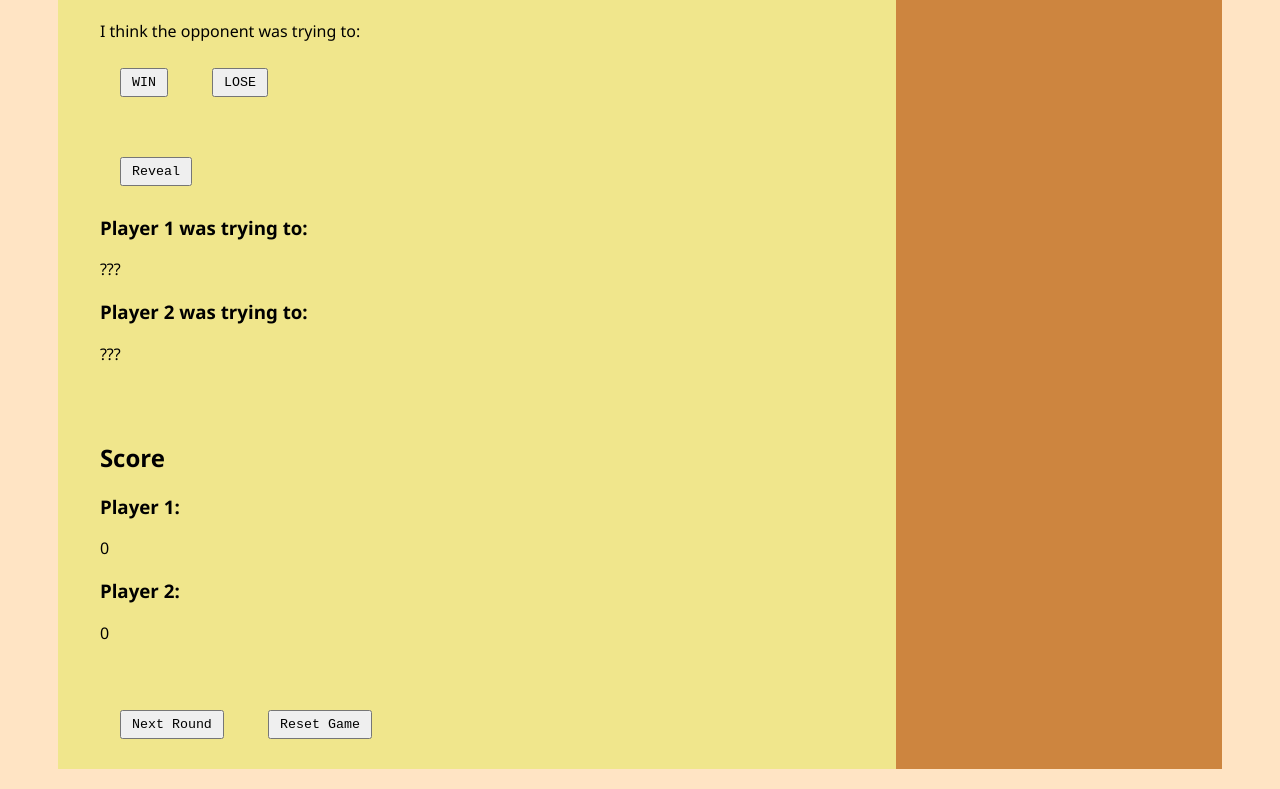
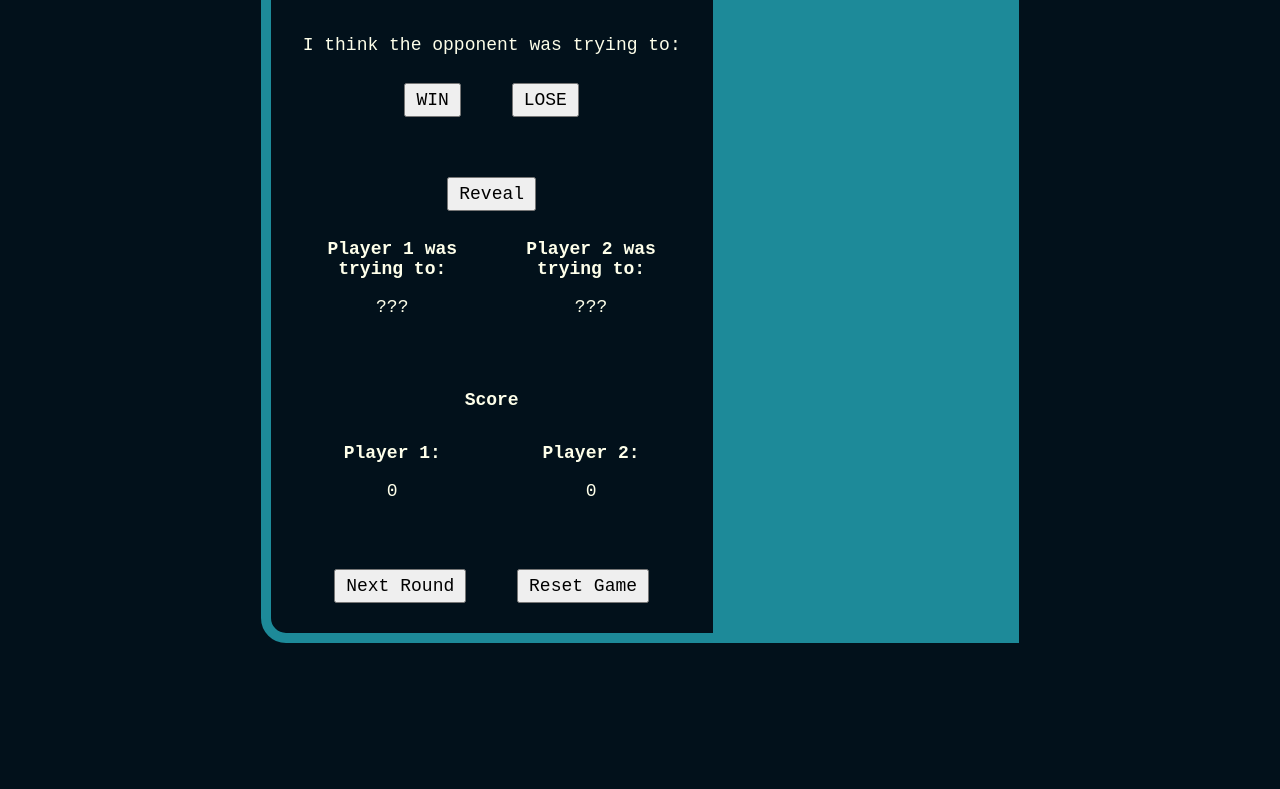
Before and after one commit to CrispyKorn/Go-Easy, a website: page GoEasy/public/index.html in a window 1280 px wide. Shown: the part 437-1226 px from the top of the page. After the commit the page ends 1100 px from the top, so only its background shows below. Drawn offline with nearby package versions, Linux system fonts and the light colour scheme; no server answers.

Commit message:
Improved visuals

```diff
--- a/GoEasy/public/client.js
+++ b/GoEasy/public/client.js
@@ -74,7 +74,7 @@ socket.on("reveal-results", (p1Desire, p2Desire) =>
     document.getElementById("player-one-choice").innerHTML = p1Desire;
     document.getElementById("player-two-choice").innerHTML = p2Desire;
 
-    document.getElementById("choices").style.display = "block";
+    document.getElementById("choices").style.display = "flex";
 });
 
 socket.on("update-score", (p1Score, p2Score) =>
--- a/GoEasy/public/index.html
+++ b/GoEasy/public/index.html
@@ -34,18 +34,28 @@
           <section>
             <button id="reveal" class="host-side">Reveal</button>
             <div id="choices">
+              <div id="choices-player1">
                 <h3>Player 1 was trying to: </h3>
                 <p id="player-one-choice">???</p>
+              </div>
+              <div id="choices-player2">
                 <h3>Player 2 was trying to: </h3>
                 <p id="player-two-choice">???</p>
+              </div>
             </div>
           </section>
           <section>
             <h2>Score</h2>
+            <div id="scores">
+              <div id="scores-player1">
               <h3 id="player-one">Player 1: </h3>
               <p id="player-one-score">0</p>
+            </div>
+            <div id="scores-player2">
               <h3 id="player-two">Player 2: </h3>
             <p id="player-two-score">0</p>
+            </div>
+            </div>
           </section>
           <section class="host-side">
             <button id="next-round">Next Round</button>
--- a/GoEasy/public/style.css
+++ b/GoEasy/public/style.css
@@ -4,39 +4,55 @@ section {
 
 aside {
     flex: 1;
-    background-color: peru;
+    background-color: #1D8A99;
     padding: 20px 5%;
 }
 
 #core {
-    flex: 4;
-    background-color: khaki;
+    flex: 2;
+    background-color: #02111B;
+    border: #1D8A99 10px solid;
+    border-top-left-radius: 25px;
+    border-bottom-left-radius: 25px;
+    text-align: center;
 }
 
 main {
-    margin: 20px min(50px, 5%);
+    margin: 20px 20%;
     display: flex;
 }
 
 * {
     /*border-width: 1px;
     border-style: solid;*/
-    font-family:'Segoe UI', Tahoma, Geneva, Verdana, sans-serif;
+    font-family: 'Courier New', Courier, monospace;
+    font-size: large;
 }
 
 button {
     padding: 5px 10px;
     margin: 10px 20px;
-    font-family: 'Courier New', Courier, monospace;
 }
 
 body {
-    background-color: bisque;
+    background-color: #02111B;
 }
 
 h1 {
     text-align: center;
-    text-shadow: green 1px 1px 2px;
+    text-shadow: #FEFFEA 0px 0px 20px;
     font-size: 50px;
-    color: greenyellow;
+    color: #FEFFEA;
 }
+
+p, h2, h3 {
+    color: #FEFFEA;
+}
+
+#choices, #scores {
+    display: flex;
+}
+
+#choices-player1, #choices-player2, #scores-player1, #scores-player2{
+    flex: 1;
+}
```
Lines whose indentation alone changed are shown as unchanged.
